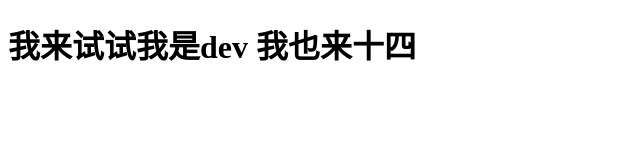
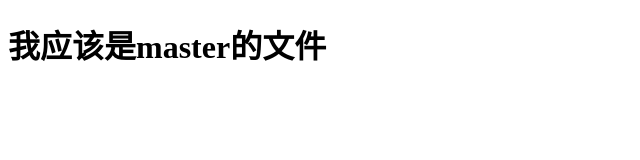
Before and after one commit to WebTianJie/GitProgram, a plain HTML site: page index.html in a window 1280 px wide. Shown: the whole page, without its empty margins (0-640 px from the left). Drawn offline with Linux system fonts and the light colour scheme.

Commit message:
'我是master的文件'

```diff
--- a/index.html
+++ b/index.html
@@ -6,6 +6,6 @@
     <title>Document</title>
 </head>
 <body>
-    <h1>我来试试我是dev 我也来十四</h1>
+    <h1>我应该是master的文件</h1>
 </body>
 </html>
```
